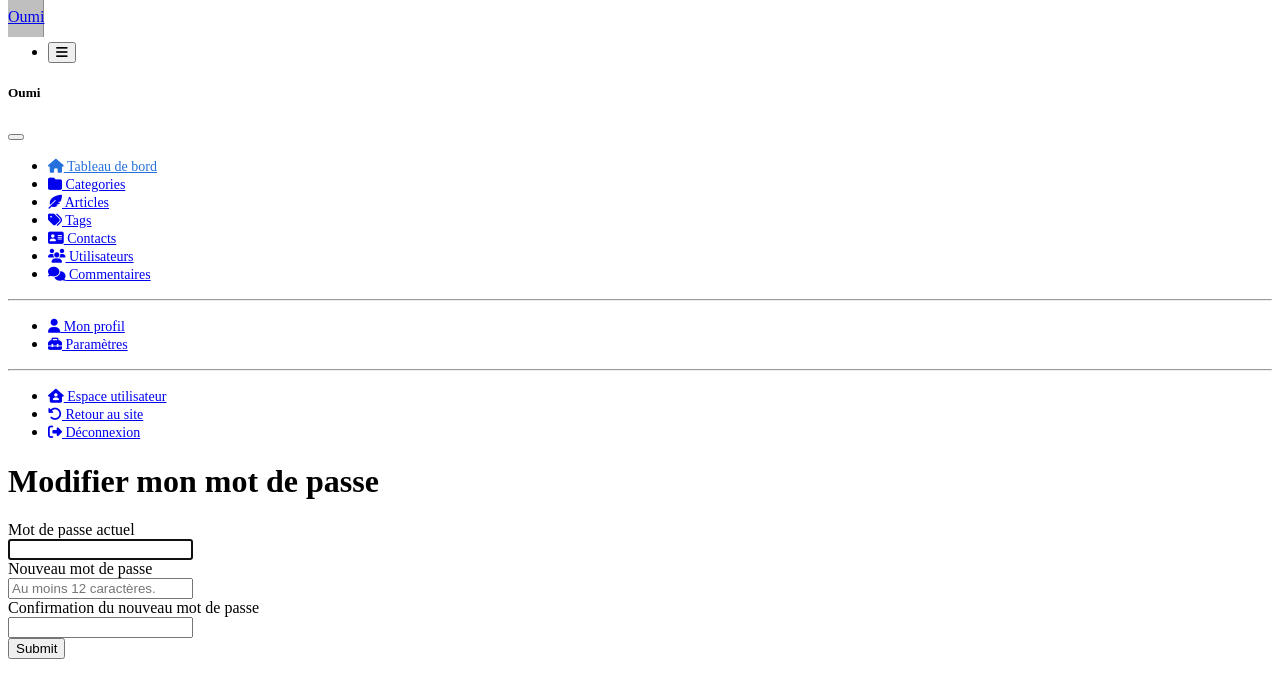
After one commit to Baazizahmed/oumi-blog, a Symfony app: template templates/pages/admin/profile/edit_password.html.twig in a window 1280 px wide. The commit adds this page. Shown: the top 698 px of the page. Run offline with Twig, Linux system fonts and the light colour scheme; the template is opened without the code that fills it, so the values that code supplies are empty; form fields are guessed from the names that the template uses; some libraries are stand-ins or nearby versions.

Commit message:
feat: L'admin peut maintenant modifier son mot de passe

```diff
--- /dev/null
+++ b/templates/pages/admin/profile/edit_password.html.twig
@@ -0,0 +1,37 @@
+{% extends 'themes/base_admin.html.twig' %}
+
+{% block title %}Modifier mon mot de passe{% endblock %}
+
+{% block description %}Modifier mon mot de passe{% endblock %}
+
+{% block main %}
+    <h1 class="text-center my-3 display-5">Modifier mon mot de passe</h1>
+
+    <div class="container mt-5">
+        <div class="row">
+            <div class="col-md-6 mx-auto">
+                {{ form_start(form) }}
+                    <div class="mb-3">
+                       <label for="edit_password_form_currentPassword">Mot de passe actuel</label>
+                       <div class="text-danger">{{ form_errors(form.currentPassword) }}</div>
+                       {{ form_widget(form.currentPassword, {'attr': {'class': 'form-control', 'autofocus': 'autofocus'}}) }}
+                    </div>
+                    <div class="mb-3">
+                       <label for="edit_password_form_plainPassword_first">Nouveau mot de passe</label>
+                       <div class="text-danger">{{ form_errors(form.plainPassword.first) }}</div>
+                       {{ form_widget(form.plainPassword.first, {'attr': {'class': 'form-control','placeholder': 'Au moins 12 caractères.'}}) }}
+                    </div>
+                    <div class="mb-3">
+                       <label for="edit_password_form_plainPassword_second">Confirmation du nouveau mot de passe</label>
+                       <div class="text-danger">{{ form_errors(form.plainPassword.second) }}</div>
+                       {{ form_widget(form.plainPassword.second, {'attr': {'class': 'form-control'}}) }}
+                    </div>
+                    <div>
+                        <input formnovalidate type="submit" class="btn btn-primary">
+                    </div>
+                {{ form_end(form) }}
+            </div>
+        </div>
+    </div>
+
+{% endblock %}
--- a/templates/pages/admin/profile/index.html.twig
+++ b/templates/pages/admin/profile/index.html.twig
@@ -22,7 +22,7 @@
                     <p><strong>Email</strong>: {{app.user.email}} </p>
                     <div class="">
                         <a href="{{path('app_admin_profile_edit_profile')}}" class="m-2 btn btn-sm btn-secondary shadow">Modifier mon profil</a>
-                        <a href="" class="m-2 btn btn-sm btn-dark shadow">Modifier mon mot de passe</a>
+                        <a href="{{path('app_admin_profile_edit_password')}}" class="m-2 btn btn-sm btn-dark shadow">Modifier mon mot de passe</a>
                     </div>
                 </div>
             </div>
```
Also changed, not shown: src/Controller/Admin/Profile/ProfileController.php (+42 -1 lines), src/Form/EditPasswordForm.php (added, +56 -0 lines).
